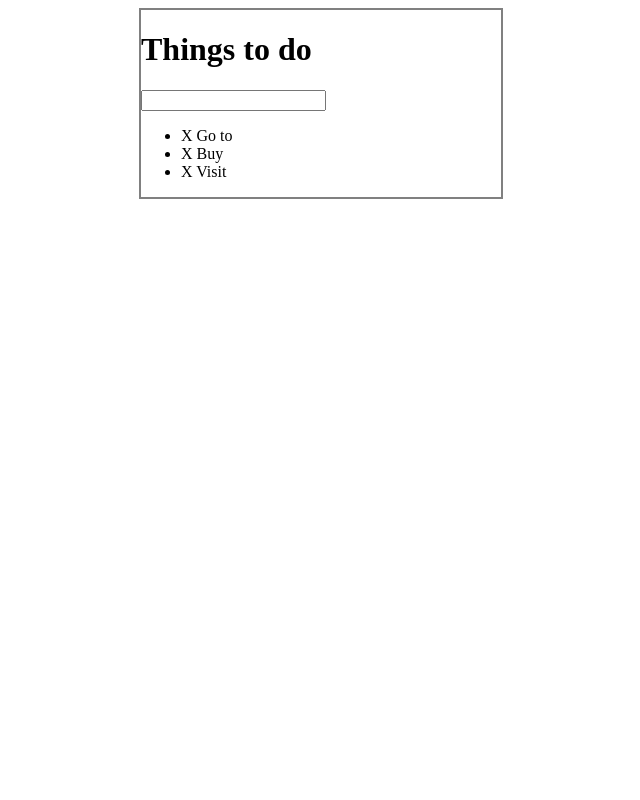
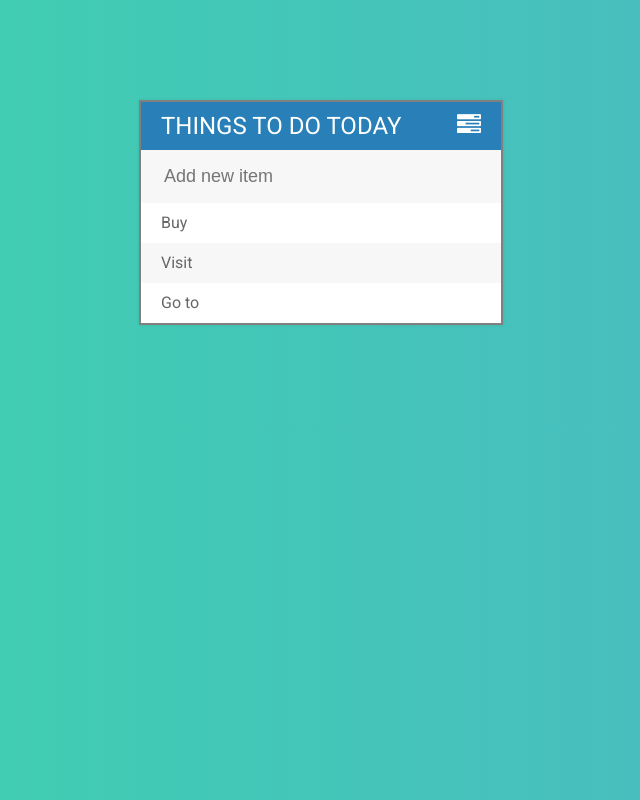
Before and after one commit to emirbalic/Things-2do-2day, a plain HTML site: page index.html in a window 1280 px wide. Shown: the whole page, without its empty margins (319-959 px from the left). Drawn offline with Linux system fonts and the light colour scheme.

Commit message:
All styled properly using css and font awesome

```diff
--- a/assets/css/todos.css
+++ b/assets/css/todos.css
@@ -1,10 +1,81 @@
+h1 {
+  background: #2980b9;
+  color: white;
+  margin: 0px;
+  padding:  10px 20px;
+  text-transform: uppercase;
+  font-size: 24px;
+  font-weight: normal;
+
+}
+.fa-tasks {
+  float: right;
+}
+
+span {
+  background: #e74c3c;
+  height: 40px;
+  margin-right: 20px;
+  text-align: center;
+  color: white;
+  width: 0;
+  display: inline-block;
+  transition: 0.2s linear;
+  opacity: 0;
+}
+li:hover span{
+  width: 40px;
+  opacity: 1;
+}
+ul {
+  list-style: none;
+  margin: 0;
+  padding: 0;
+}
+
+body {
+  font-family: Roboto;
+  background: #4CB8C4;  /* fallback for old browsers */
+  background: -webkit-linear-gradient(to right, #3CD3AD, #4CB8C4);  /* Chrome 10-25, Safari 5.1-6 */
+  background: linear-gradient(to right, #3CD3AD, #4CB8C4); /* W3C, IE 10+/ Edge, Firefox 16+, Chrome 26+, Opera 12+, Safari 7+ */
+
+}
+li {
+  background: #fff;
+  height: 40px;
+  line-height: 40px;
+  color:  #666;
+
+}
+li:nth-child(2n) {
+  background: #f7f7f7;
+
+}
+
+input {
+  font-size: 18px;
+  color: #2980b9;
+  background-color: #f7f7f7;
+  width: 100%;
+  padding:  13px 13px 13px 20px;
+  box-sizing: border-box;
+  border: 3px solid rgba(0, 0, 0, 0);
+}
+
+input:focus {
+  background: #fff;
+  border:  3px solid #2980b9:
+}
 #container {
   border: 2px solid gray;
   width: 360px;
-  margin: 0 auto;
+  margin: 100px auto;
+  box-shadow: 0 0 3px rgba(0, 0, 0, 0.1);
+  background: #f7f7f7;
+
 }
 
 .completed {
-    color: gray;
-    text-decoration: line-through;
+  color: gray;
+  text-decoration: line-through;
 }
--- a/assets/js/todos.js
+++ b/assets/js/todos.js
@@ -19,7 +19,7 @@ $('ul').on('click', 'span', function(e){
 $("input[type='text'").on('keypress', function(event){
     if(event.which === 13){
         var listItem = $(this).val();
-        $("ul").append("<li> <span> X </span>" + listItem + " </li>");
+        $("ul").append("<li> <span> <i class='fa fa-trash'></i> </span>" + listItem + " </li>");
         $('input').val(''); // or $(this)
 
         // console.log(listItem);
--- a/index.html
+++ b/index.html
@@ -4,18 +4,20 @@
     <meta charset="UTF-8">
     <meta name="viewport" content="width=device-width, initial-scale=1.0">
     <meta http-equiv="X-UA-Compatible" content="ie=edge">
-    <title>Thing To Do Today</title>
+    <title>Things To Do Today</title>
+    <link href="https://fonts.googleapis.com/css?family=Roboto:400,500,700" rel="stylesheet">
     <link rel="stylesheet" href="assets/css/todos.css">
+    <link rel="stylesheet" href="https://cdnjs.cloudflare.com/ajax/libs/font-awesome/4.7.0/css/font-awesome.css">
     <script type="text/javascript" src="assets/js/lib/jquery-3.3.1.min.js"></script>
 </head>
 <body>
     <div id="container">
-        <h1>Things to do</h1>
-        <input type="text">
+        <h1>Things To Do Today<i class="fa fa-tasks" aria-hidden="true"></i></h1>
+        <input type="text" placeholder="Add new item">
         <ul>
-            <li> <span>X</span> Go to </li>
-            <li> <span>X</span> Buy</li>
-            <li> <span>X</span> Visit</li>
+            <li> <span><i class="fa fa-trash"></i></span>Buy</li>
+            <li> <span><i class="fa fa-trash"></i></span>Visit</li>
+            <li> <span><i class="fa fa-trash"></i></span>Go to </li>
         </ul>
     </div>
     <script type="text/javascript" src="assets/js/todos.js"></script>
```
Also changed, not shown: assets/todoideas.txt (added).
